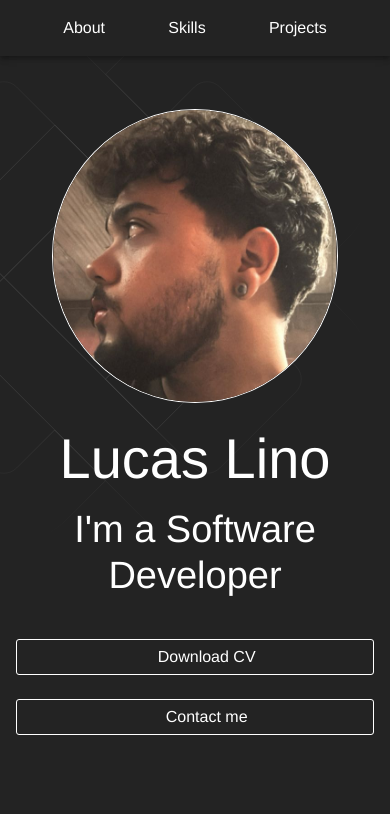
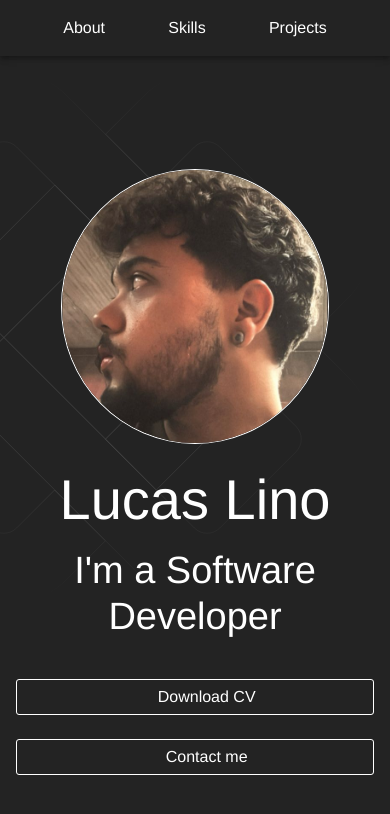
Before and after one commit to lgplino/my-repository, a React (Vite) app: page / in a window 390 px wide. Shown: the top 814 px of the page. Built offline with nearby package versions, Linux system fonts and the light colour scheme; some icons are missing.

Commit message:
fix: correct import path for Home component; enhance StyledButton with onClick prop; adjust Hero component styling for better responsiveness

```diff
--- a/src/App.tsx
+++ b/src/App.tsx
@@ -1,4 +1,4 @@
-import Home from "./home/home";
+import Home from "./home/Home";
 
 const App = () => {
 
--- a/src/components/StyledButton/StyledButton.tsx
+++ b/src/components/StyledButton/StyledButton.tsx
@@ -1,9 +1,10 @@
 import { styled } from "@mui/material";
 interface StyledButtonProps {
-    children: React.ReactNode;
+    children: React.ReactNode
+    onClick?: () => void
 }
 
-const StyledButton: React.FC<StyledButtonProps> = ({ children }) => {
+const StyledButton: React.FC<StyledButtonProps> = ({ children, onClick }) => {
     const StyledButton = styled("button")(({theme}) => ({
         backgroundColor: "transparent",
         border:`1px solid ${theme.palette.primary.contrastText}`,
@@ -21,7 +22,7 @@ const StyledButton: React.FC<StyledButtonProps> = ({ children }) => {
     }))
     return (
         <>
-            <StyledButton>
+            <StyledButton onClick={onClick}>
                 {children}
             </StyledButton>
         </>
--- a/src/home/Hero/Hero.tsx
+++ b/src/home/Hero/Hero.tsx
@@ -14,9 +14,15 @@ const Hero = () => {
         height: "100vh",
         display: "flex",
         alignItems: "center",
+        [theme.breakpoints.up('xs')]: {
+            paddingTop: '100px'
+        },
+        [theme.breakpoints.up('md')]: {
+            paddingTop: '0'
+        },
     }))
     const StyledImage = styled("img")(({theme}) => ({
-        width: "80%",
+        width: "75%",
         border: `1px solid ${theme.palette.primary.contrastText}`,
         borderRadius: "50%",
     }))
```
